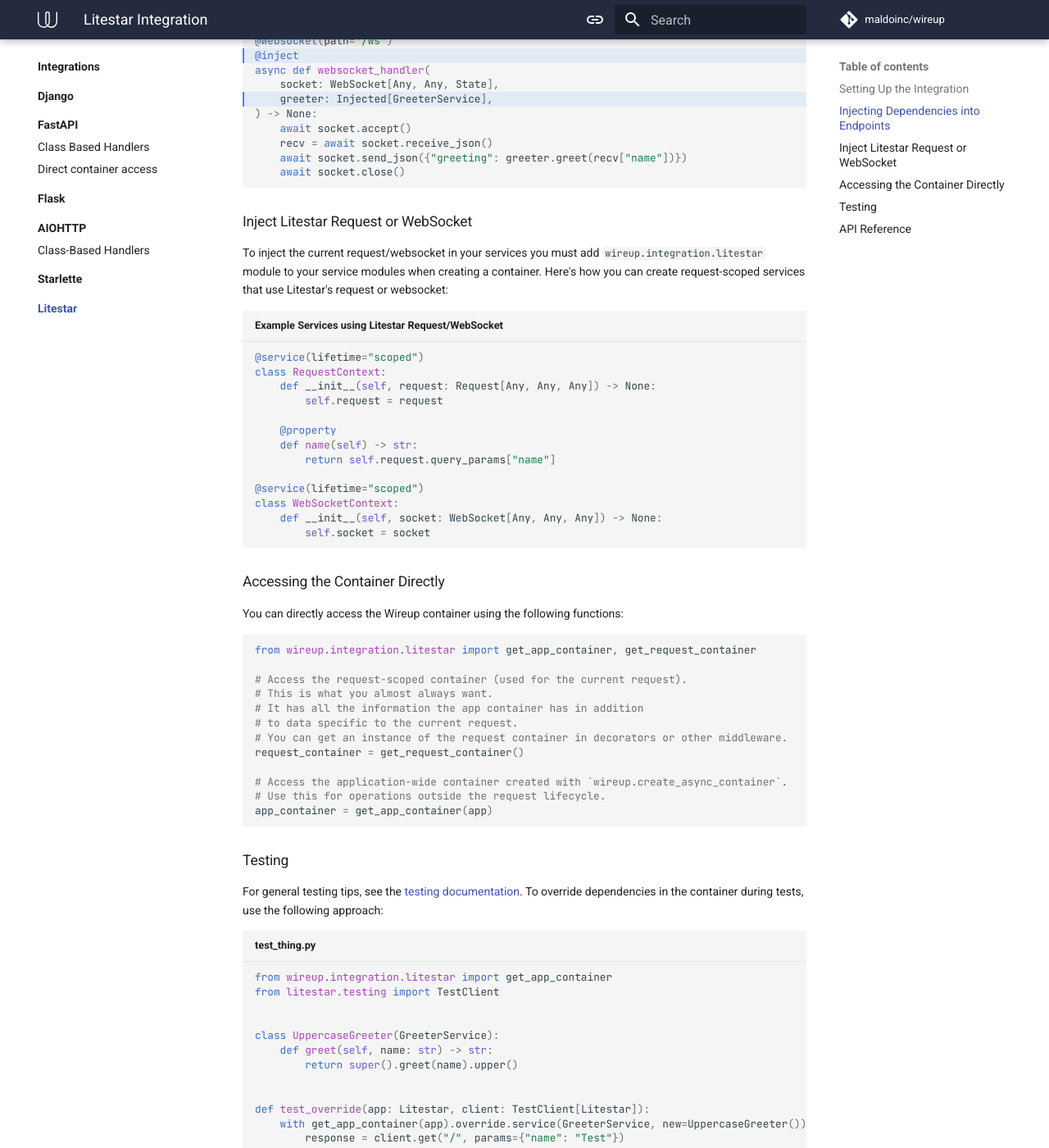
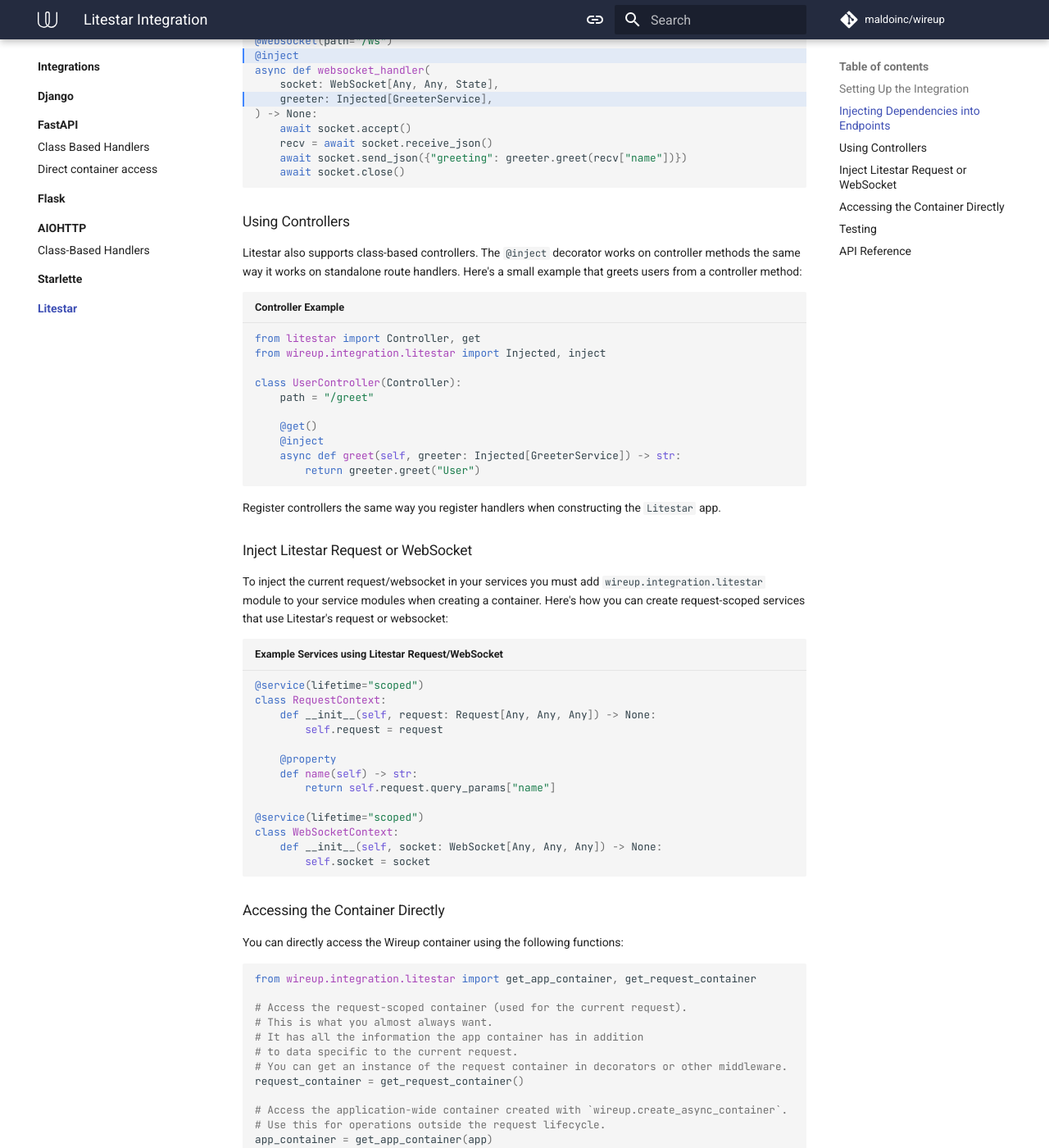
Before and after one commit to maldoinc/wireup, an MkDocs documentation site: the page built from docs/pages/integrations/litestar/index.md, in a window 1280 px wide and 1400 px high, scrolled down 1167 px. Shown: the whole window at 82% size. Built offline with MkDocs 1.6.1 and Material for MkDocs 9.7.7, drawn with Linux system fonts in a browser that asks for light colours; comment, search, counter and statistics services are not loaded; the version menu is left out; some of the changed text lies outside the part shown.

Commit message:
Update litestar docs

````diff
--- a/docs/pages/integrations/litestar/index.md
+++ b/docs/pages/integrations/litestar/index.md
@@ -70,6 +70,27 @@ async def websocket_handler(
     await socket.close()
 ```
 
+### Using Controllers
+
+Litestar also supports class-based controllers. The `@inject` decorator works on controller methods the same way it
+works on standalone route handlers. Here's a small example that greets users from a controller method:
+
+```python title="Controller Example"
+from litestar import Controller, get
+from wireup.integration.litestar import Injected, inject
+
+class UserController(Controller):
+    path = "/greet"
+
+    @get()
+    @inject
+    async def greet(self, greeter: Injected[GreeterService]) -> str:
+        return greeter.greet("User")
+```
+
+Register controllers the same way you register handlers when constructing the `Litestar` app.
+
+
 ### Inject Litestar Request or WebSocket
 
 To inject the current request/websocket in your services you must add `wireup.integration.litestar` module to your
````
Also changed, not shown: other parts of docs/pages/integrations/litestar/index.md (+3 -1 lines).
